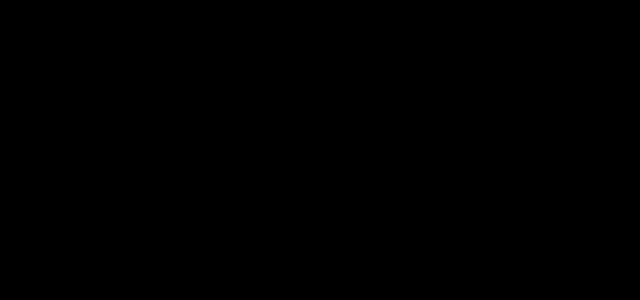
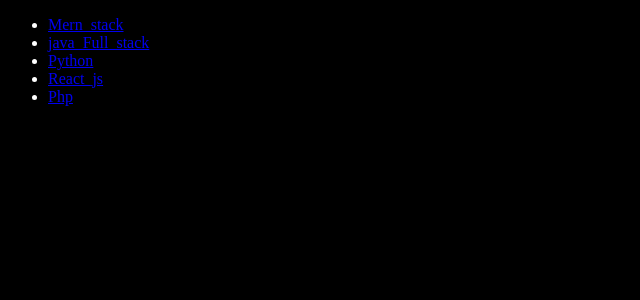
Before and after one commit to Chandrakishortiwari/REACT, a React (Vite) app: page /cource in a window 1280 px wide. Before the commit this address had no page. Shown: the top 300 px of the page, without its empty margins (0-640 px from the left). Built offline with nearby package versions, Linux system fonts and the light colour scheme.

Commit message:
Work on Routing (Dynamic

```diff
--- a/src/Components/Ruting/Cource.jsx
+++ b/src/Components/Ruting/Cource.jsx
@@ -1,8 +1,26 @@
 import React from 'react'
+import {Link} from "react-router";
 
 function Cource() {
+   const arr = [
+    {id:"1", name:"Mern_stack", Duration:"5month", Price:25000 },
+    {id:"02", name:"java_Full_stack", Duration:"5month", Price:20000 },
+    {id:"03", name:"Python", Duration:"5month", Price:15000 },
+    {id:"04", name:"React_js", Duration:"5month", Price:19000 },
+    {id:"05", name:"Php", Duration:"5month", Price:5000 }
+   ]
+
   return (
-    <div>Cource</div>
+    <div>
+
+        <ul>
+        {arr.map((data)=> <div key={data.id}>
+          <li> <Link to={`/cource/${data.name}`}>{data.name}</Link></li>
+        </div>)}
+        </ul>
+
+
+    </div>
   )
 }
 
--- /dev/null
+++ b/src/Components/Ruting/Cource_details.jsx
@@ -0,0 +1,9 @@
+import React from 'react'
+
+function Cource_details() {
+  return (
+    <div>Cource_details</div>
+  )
+}
+
+export default Cource_details
--- a/src/Components/Ruting/RoutingMain.jsx
+++ b/src/Components/Ruting/RoutingMain.jsx
@@ -3,6 +3,9 @@ import {BrowserRouter, Routes, Route } from "react-router";
 
 import Contact from './Contact';
 import Home from './Home';
+import Team from './Team';
+import Cource from './Cource';
+import Cource_details from './Cource_details';
 
 function RoutingMain() {
   return (
@@ -12,6 +15,9 @@ function RoutingMain() {
         <Routes>
       <Route path="/" element={ <Home />} />
       <Route path="/contact" element={<Contact />} />
+      <Route path="/team" element={<Team />} />
+      <Route path="/cource" element={<Cource />} />
+      <Route path="/cource/:id" element={<Cource_details />} />
 
     </Routes>
         </BrowserRouter>
```
